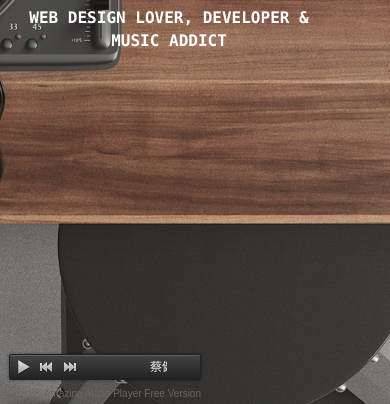
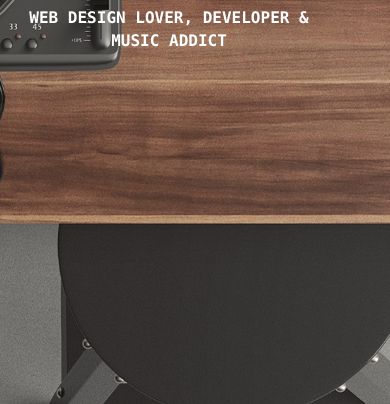
Before and after one commit to Teenbenja/webDesign, a plain HTML site: page index.html in a window 390 px wide. Shown: the part 440-844 px from the top of the page. Drawn offline with nearby package versions, Linux system fonts and the light colour scheme.

Commit message:
player displayer none test

```diff
--- a/root.css
+++ b/root.css
@@ -288,8 +288,7 @@ html {
 /* big screen mobile phone*/
 @media only screen and (max-width: 600px) and (-webkit-min-device-pixel-ratio: 1) {
 	#amazingaudioplayer-1 {
-		width: 200px;
-		height: auto;
+		display: none;
 	}
 
 	.mePic {
```
